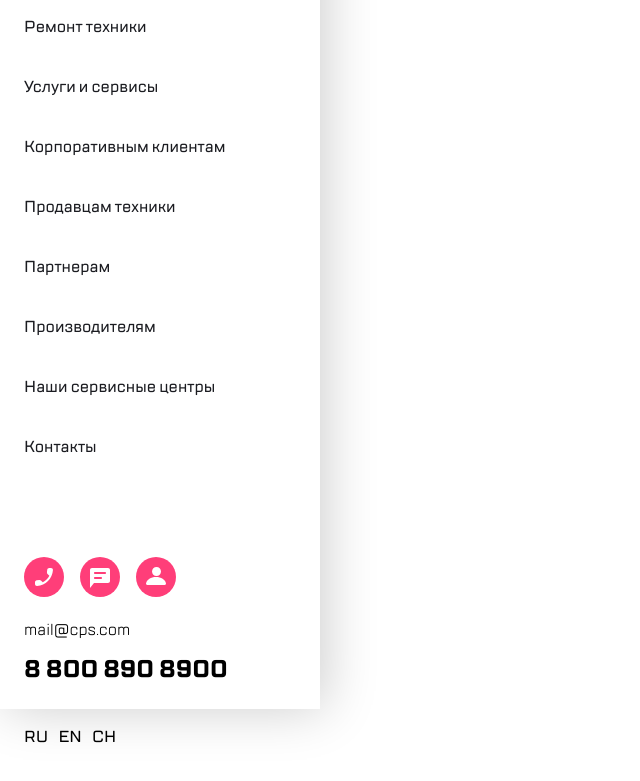
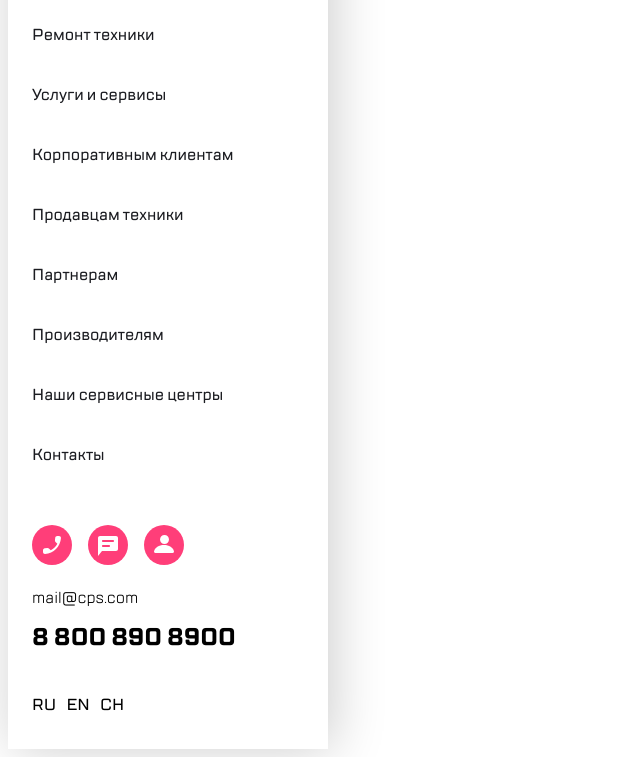
Before and after one commit to ekFrontDev/-_1.4, a plain HTML site: page index.html in a window 1280 px wide. Shown: the part 91-872 px from the top of the page, without its empty margins (0-640 px from the left). After the commit the page ends 848 px from the top, so only its background shows below. Drawn offline with Linux system fonts and the light colour scheme.

Commit message:
Update style.css

```diff
--- a/style.css
+++ b/style.css
@@ -21,7 +21,7 @@
 
 body {
 	width: 320px;
-	height: 100vh;
+	height: auto;/
 	margin: 0;
 	font-family: "TT Lakes";
 	box-shadow: 5px 0 50px 0 rgba(0, 0, 0, 0.2);
@@ -36,7 +36,7 @@ body {
 
 main {
 	width: auto;
-	height: 70vh;
+	height: 65vh;
 	overflow: hidden;
 }
 
```
